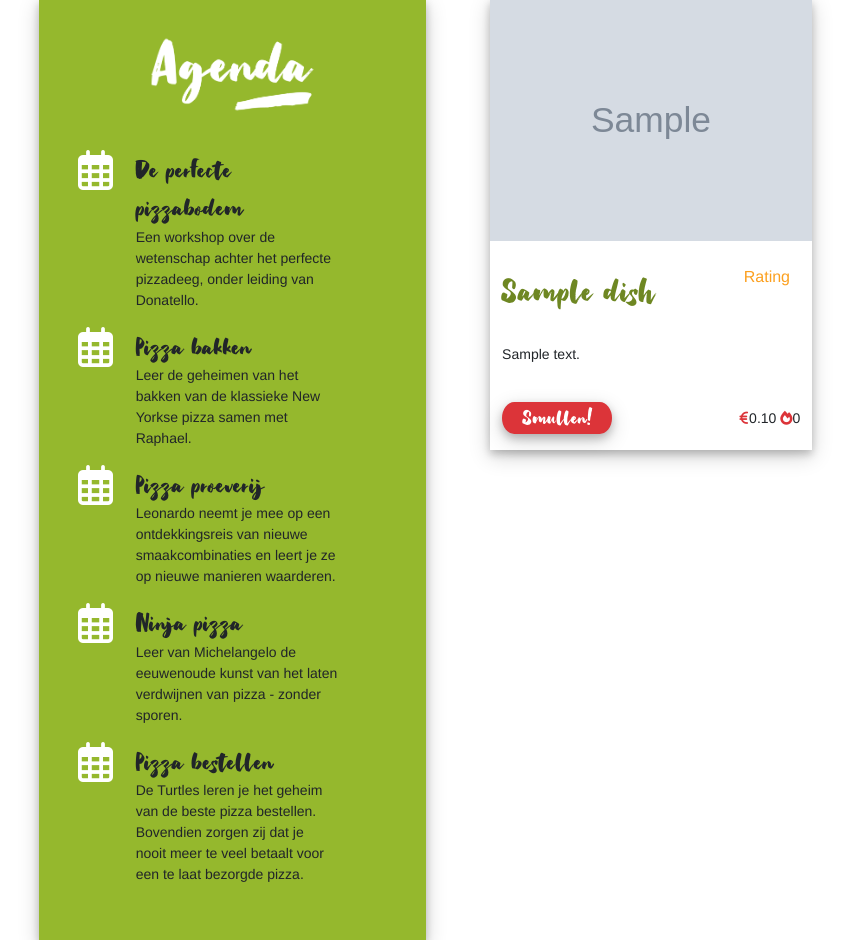
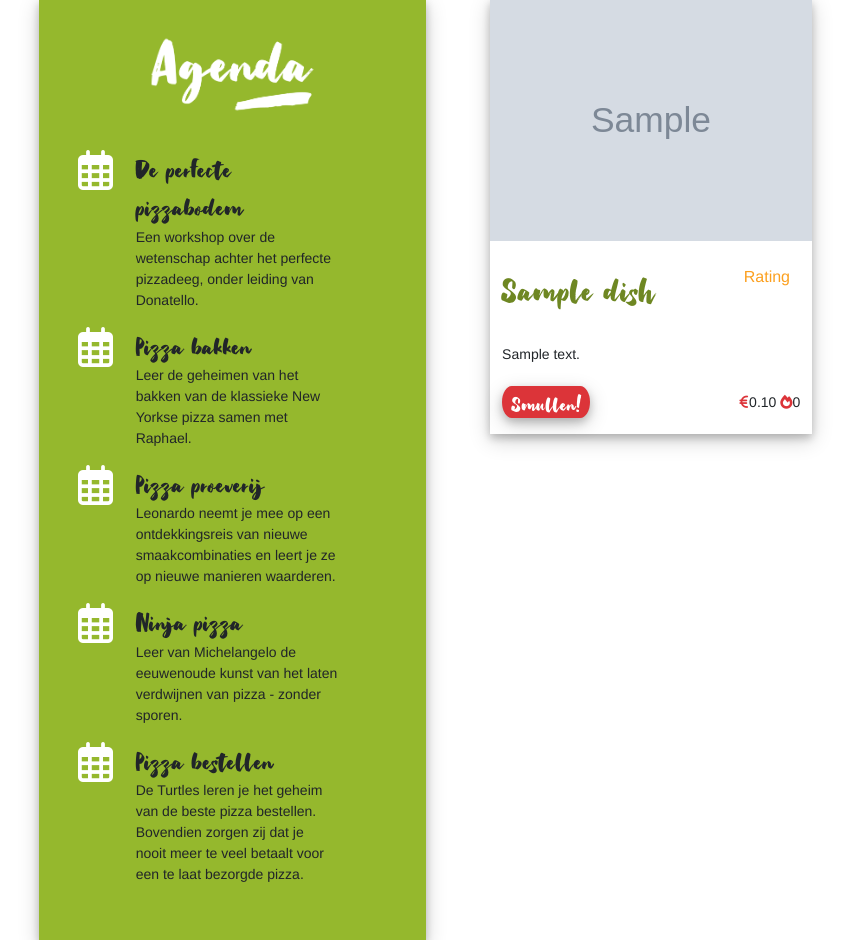
Before and after one commit to LeroyRoncken/educom-verrukkulluk, a PHP site: the page made by templates/homepage.html.twig in a window 1280 px wide. Shown: the part 585-1525 px from the top of the page, without its empty margins (21-871 px from the left). Run offline with PHP 8.4, Linux system fonts and the light colour scheme; the template is opened without the code that fills it: most values are stand-ins (such as "Sample title", 1, 10 or a date in 2020); grey boxes marked "Sample" are stand-in pictures; some libraries are stand-ins or nearby versions.

Commit message:
Verbeterde "Smullen" knop (#13)

```diff
--- a/assets/css/main.css
+++ b/assets/css/main.css
@@ -250,20 +250,22 @@ html, body {
 }
 
 .smullenKnop{
+    /* display: flex; */
+    display: inline-block;
     background-color: var(--lighter-red);
-    border: none;
     border-radius: 20% / 90%;
     height: 2rem;
-    width: 100%;
+    width: 80%;
+    color: var(--white);
+    font-size: 1.6em;
+    font-family: var(--heading);
+    text-align: center !important;
+    text-decoration: none !important;
 }
 
 .smullenKnop:hover{
     background-color: var(--darker-red);
-}
-
-.smullenText{
     color: var(--white);
-    font-size: 1.6em;
 }
 
 
--- a/templates/homepage.html.twig
+++ b/templates/homepage.html.twig
@@ -55,11 +55,14 @@
 
                 {# <div class="row spacer"></div> #}
 
-                <div class="row">
+                <div class="row mb-3">
 
                     <div class="col-5">
                         {# Knop naar detailpagina #}
-                        <div><button type=submit class="smullenKnop boxShadow my-3"><h4 class="smullenText">Smullen!</h4></div>
+                        <a href="http://localhost/educom-verrukkulluk/index.php?gerecht_id={{ record.dish.id }}&action=detail" class="smullenKnop boxShadow">
+                            Smullen!
+                        </a>
+                        {# <a href="http://localhost/educom-verrukkulluk/index.php"><button type=submit class="smullenKnop boxShadow my-3"><h4 class="smullenText">Smullen!</h4></a> #}
                     </div>
 
                     <div class="col-7 d-flex align-items-center justify-content-end">
--- a/templates/main.html.twig
+++ b/templates/main.html.twig
@@ -34,9 +34,6 @@
             })
         })
 
-        function redirectHomepage() {
-            window.location.href = "http://localhost/educom-verrukkulluk/index.php";
-        }
     </script>
 
     {# Vegas #}
@@ -61,7 +58,7 @@
 
         {# Logo #}
             <div class="col-4">
-                <img class=headerLogo src="assets/img/logo-v2.png" onclick="redirectHomepage()">
+                <a href="http://localhost/educom-verrukkulluk/index.php"><img class=headerLogo src="assets/img/logo-v2.png"></a>
             </div>
 
             <div class="col-4"></div>
```
